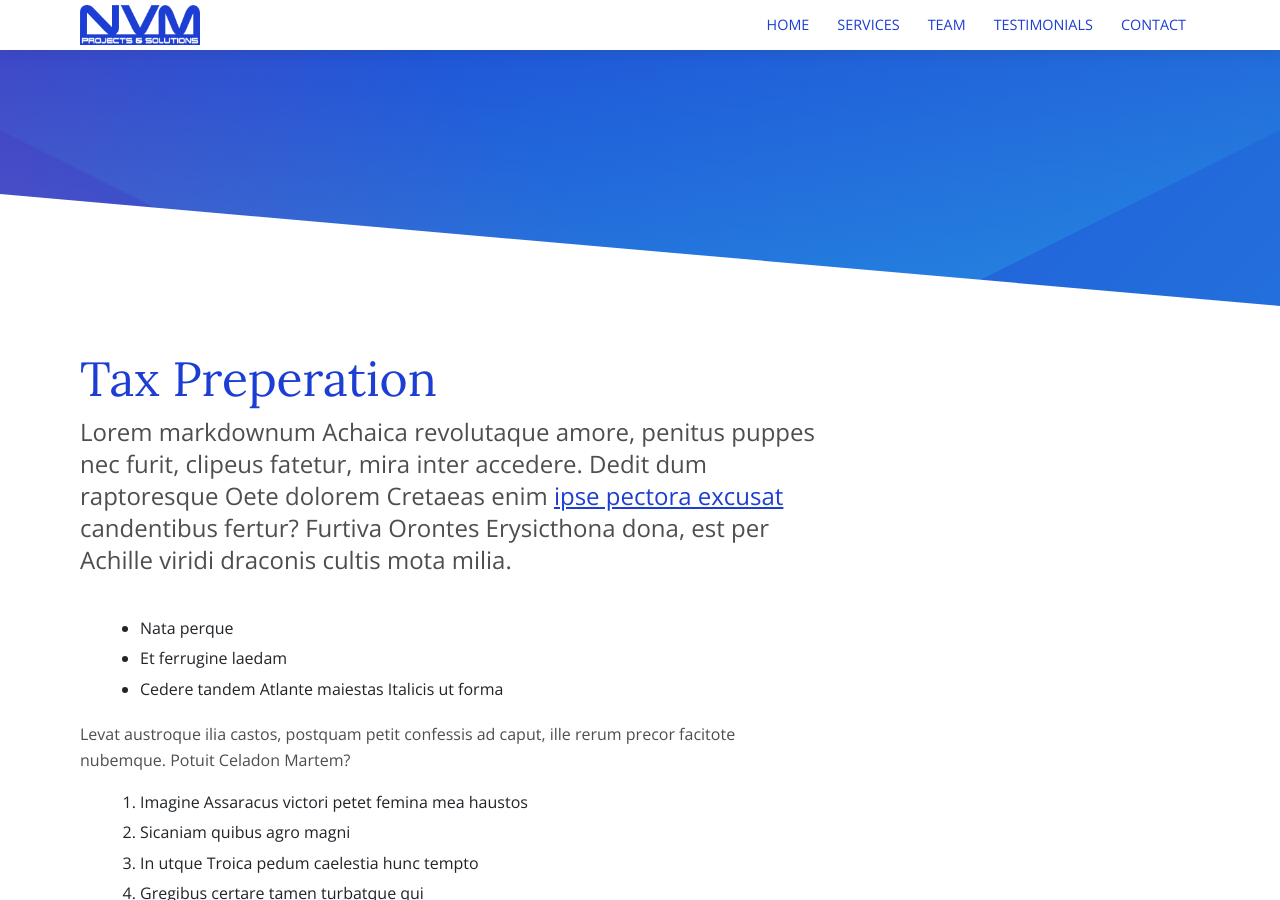
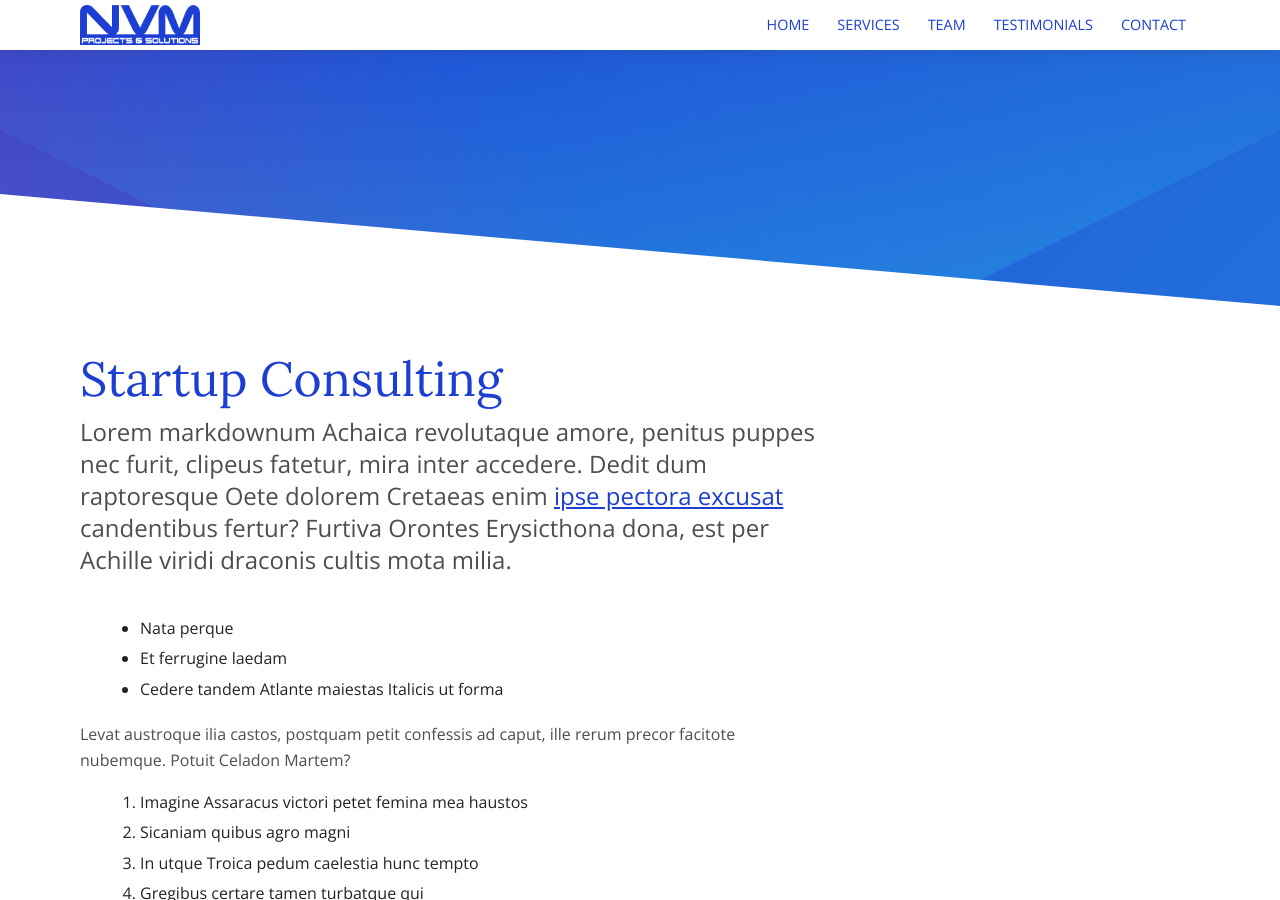
Before and after one commit to nvmpro/NVM, a Jekyll site: the page built from _services/tax-preperation.md, in a window 1280 px wide and 900 px high. Built offline with Jekyll 4.4.1, drawn with Linux system fonts in a browser that asks for light colours.

Commit message:
Updated '_services/tax-preperation.md' via CloudCannon

```diff
--- a/_services/tax-preperation.md
+++ b/_services/tax-preperation.md
@@ -1,5 +1,5 @@
 ---
-title: 'Tax Preperation'
+title: 'Startup Consulting'
 image: '/services/noun_1013177.png'
 ---
 
```
